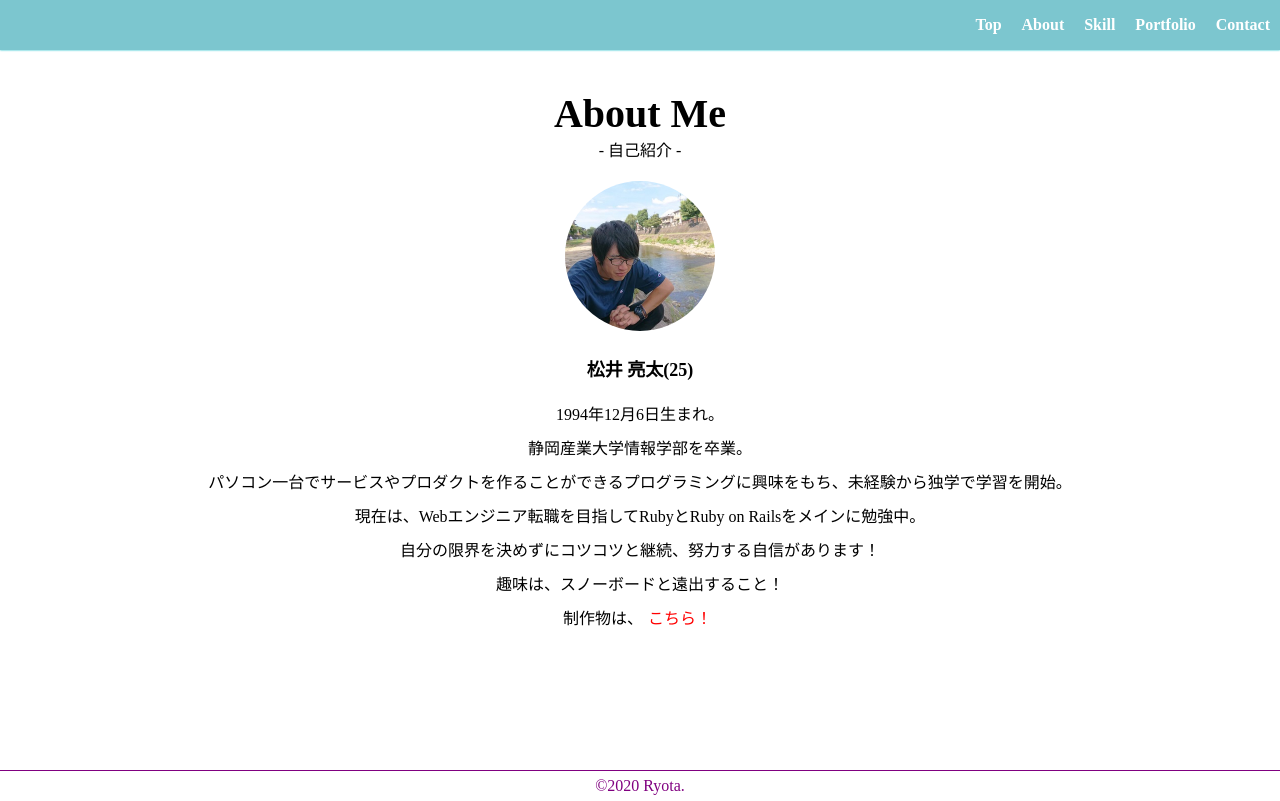
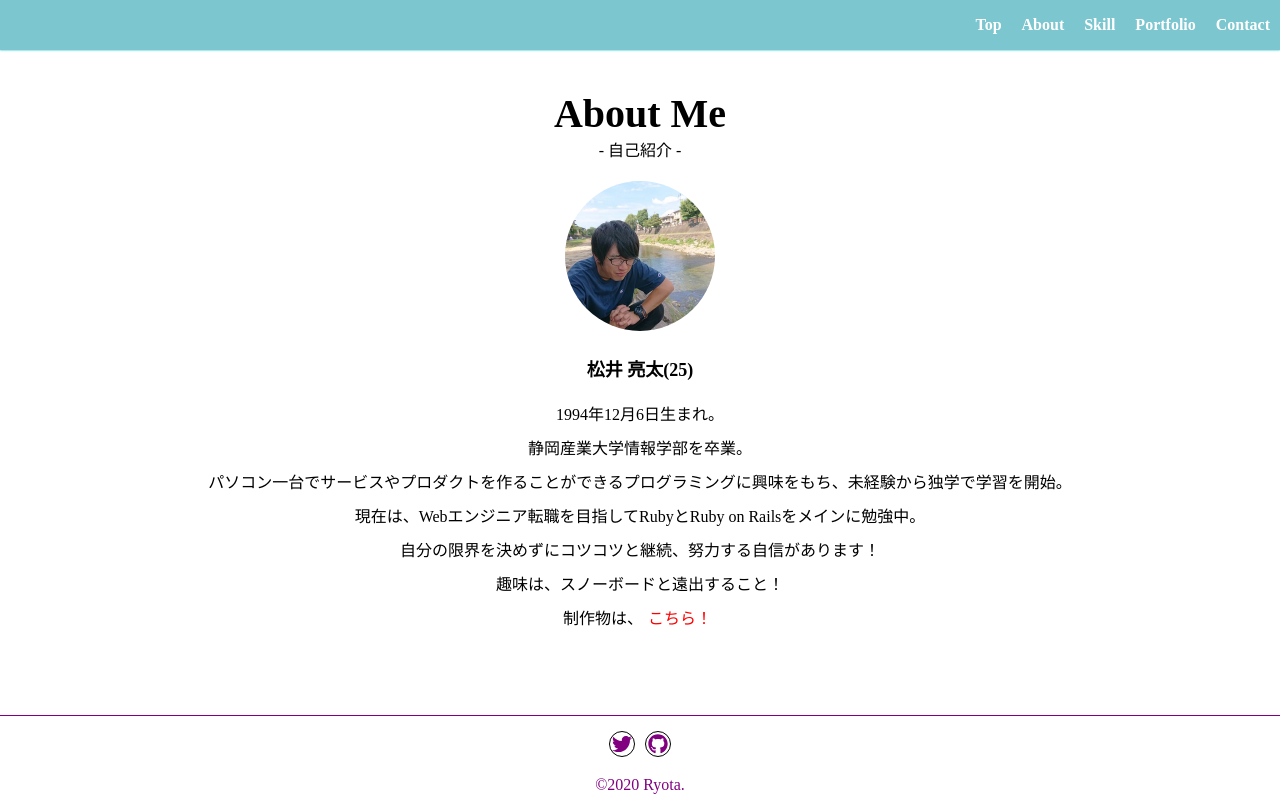
Before and after one commit to ryota-sb/ryota-site, a Vue app: page /about in a window 1280 px wide. Built offline with nearby package versions, Linux system fonts and the light colour scheme.

Commit message:
footer snsアイコン

```diff
--- a/package.json
+++ b/package.json
@@ -8,6 +8,10 @@
     "lint": "vue-cli-service lint"
   },
   "dependencies": {
+    "@fortawesome/fontawesome-svg-core": "^1.2.28",
+    "@fortawesome/free-brands-svg-icons": "^5.13.0",
+    "@fortawesome/free-solid-svg-icons": "^5.13.0",
+    "@fortawesome/vue-fontawesome": "^0.1.9",
     "axios": "^0.19.2",
     "core-js": "^3.4.4",
     "vue": "^2.6.10",
--- a/src/components/share/Footer.vue
+++ b/src/components/share/Footer.vue
@@ -1,5 +1,17 @@
 <template>
   <footer>
+    <div class="icons">
+      <div class="twitter">
+        <a href="#">
+          <font-awesome-icon :icon="['fab', 'twitter']" />
+        </a>
+      </div>
+      <div class="github">
+        <a href="https://github.com/ryota-sb?tab=repositories">
+          <font-awesome-icon :icon="['fab', 'github']" />
+        </a>
+      </div>
+    </div>
     <p>©2020 Ryota.</p>
   </footer>
 </template>
@@ -7,12 +19,35 @@
 <style lang="scss">
   footer {
     margin-top: auto;
-    height: 30px;
     line-height: 30px;
     text-align: center;
     border-top: 1px solid purple;
     p {
       color: purple;
     }
+    .icons {
+      margin-top: 10px;
+      text-align: rigth;
+      .twitter,
+      .github {
+        display: inline-block;
+        a {
+          display: block;
+          svg {
+            margin: 5px;
+            padding: 2px;
+            width: 26px;
+            height: 26px;
+            border: 1px solid black;
+            border-radius: 50%;
+            color: purple;
+            &:hover {
+            border: 1px solid plum;
+            color: plum;
+            }
+          }
+        }
+      }
+    }
   }
 </style>
--- a/src/main.js
+++ b/src/main.js
@@ -5,6 +5,13 @@ import titleMixin from './util/title'
 import axios      from 'axios'
 import Vuetify    from 'vuetify'
 import '../node_modules/vuetify/dist/vuetify.min.css'
+
+import { library } from '@fortawesome/fontawesome-svg-core'
+import { faGithub, faTwitter } from '@fortawesome/free-brands-svg-icons'
+import { FontAwesomeIcon } from '@fortawesome/vue-fontawesome'
+
+library.add(faGithub, faTwitter)
+Vue.component('font-awesome-icon', FontAwesomeIcon)
 
 Vue.use(Vuetify)
 const vuetify = new Vuetify()
```
Also changed, not shown: 1 other file (tests, documents, lock files or other folders).
